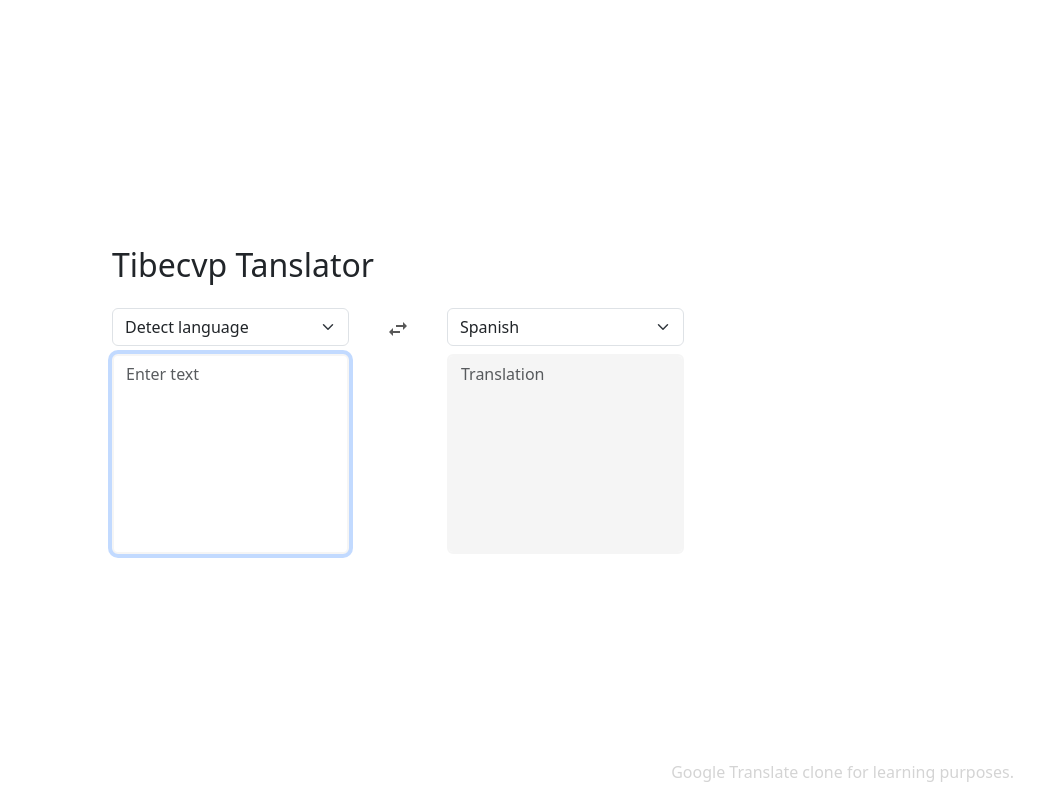
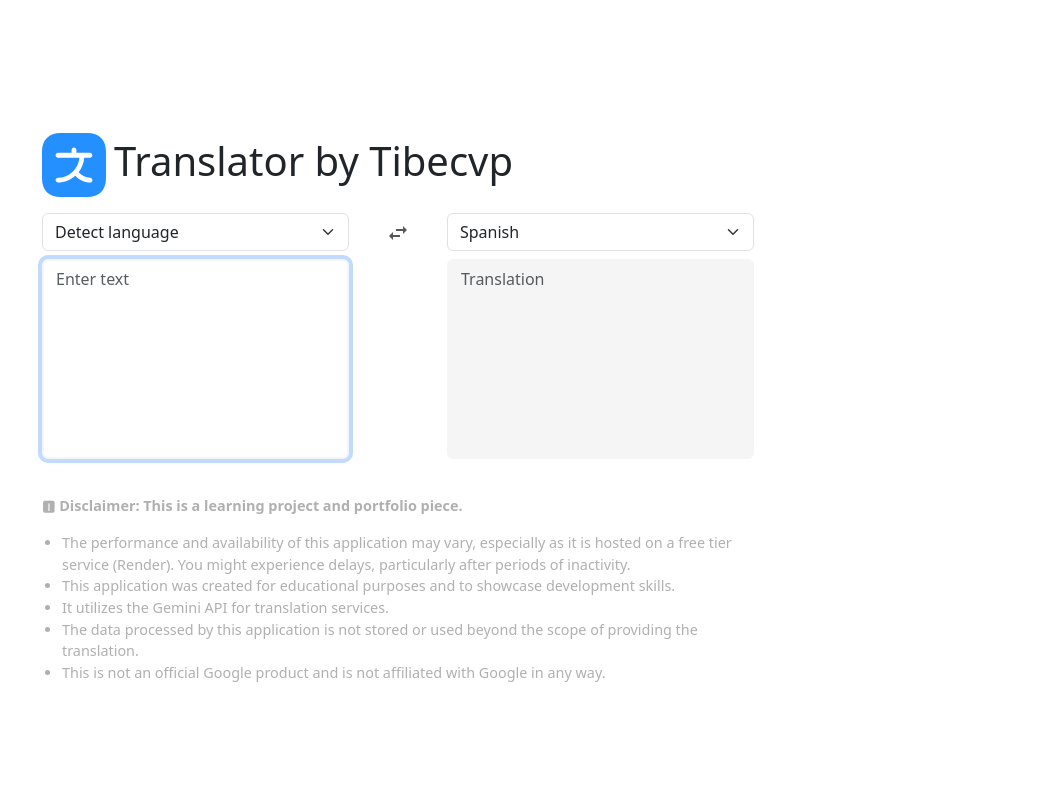
Before and after one commit to tibecvp/google-translate-clone, a React (Vite) app in the folder client/: page / in a window 1280 px wide. Shown: the whole page, without its empty margins (242-1280 px from the left). Built offline with nearby package versions, Linux system fonts and the light colour scheme.

Commit message:
Adds the disclaimer section; changes the favicon and adds the logo to the header

```diff
--- a/client/index.html
+++ b/client/index.html
@@ -2,9 +2,9 @@
 <html lang="en">
   <head>
     <meta charset="UTF-8" />
-    <link rel="icon" type="image/svg+xml" href="./src/assets/favicon.png" />
+    <link rel="icon" type="image/svg+xml" href="./src/assets/logo.svg" />
     <meta name="viewport" content="width=device-width, initial-scale=1.0" />
-    <title>Tibecvp Translator</title>
+    <title>Translator by Tibecvp</title>
   </head>
   <body>
     <div id="root"></div>
--- a/client/src/App.css
+++ b/client/src/App.css
@@ -9,8 +9,9 @@
 }
 
 .disclaimer {
-  position: absolute;
+  font-size: 0.9rem;
+  margin-top: 36px;
   bottom: 0;
   right: 24px;
-  color: #d4d4d4;
+  color: #b0b0b0;
 }
--- a/client/src/App.tsx
+++ b/client/src/App.tsx
@@ -4,6 +4,7 @@
 import { useDebounce } from './hooks/useDebounce'
 
 import './App.css'
+import logo from './assets/logo.svg'
 import { ArrowsIcon, ClearIcon, ClipboardIcon, SpeakerIcon } from './components/icons'
 import { LanguageSelector } from './components/LanguageSelector'
 import { useStore } from './hooks/useStore'
@@ -12,6 +13,7 @@
 import { TextArea } from './components/TextArea'
 import { useEffect } from 'react'
 import { translate } from './services/translate'
+import { Disclaimer } from './components/Disclaimer'
 
 function App() {
   const {
@@ -63,7 +65,14 @@
 
   return (
     <Container fluid style={{ width: '100%' }}>
-      <h2>Tibecvp Tanslator</h2>
+      <div className='header' style={{ display: 'flex', alignItems: 'center', padding: '1rem 0' }}>
+        <img
+          src={logo}
+          alt='logo'
+          style={{ width: '4rem', height: '4rem', marginRight: '0.5rem' }}
+        />
+        <h1>Translator by Tibecvp</h1>
+      </div>
 
       <Row>
         <Col>
@@ -152,7 +161,8 @@
         </Col>
       </Row>
 
-      <p className='disclaimer'>Google Translate clone for learning purposes.</p>
+      <Disclaimer />
+
     </Container>
   )
 }
--- /dev/null
+++ b/client/src/components/Disclaimer.tsx
@@ -0,0 +1,20 @@
+import '../App.css'
+
+export const Disclaimer = () => {
+    const disclaimerText = `
+      <div class='disclaimer' >
+        <p style="margin-top: 0;">
+          <strong>🅸 Disclaimer: This is a learning project and portfolio piece.</strong>
+        </p>
+        <ul style="margin-bottom: 0; padding-left: 20px;">
+          <li>The performance and availability of this application may vary, especially as it is hosted on a free tier service (Render). You might experience delays, particularly after periods of inactivity.</li>
+          <li>This application was created for educational purposes and to showcase development skills.</li>
+          <li>It utilizes the Gemini API for translation services.</li>
+          <li>The data processed by this application is not stored or used beyond the scope of providing the translation.</li>
+          <li>This is not an official Google product and is not affiliated with Google in any way.</li>
+        </ul>
+      </div>
+    `
+
+    return <div dangerouslySetInnerHTML={{ __html: disclaimerText }} />
+}
```
Also changed, not shown: client/src/assets/logo.svg (added).
